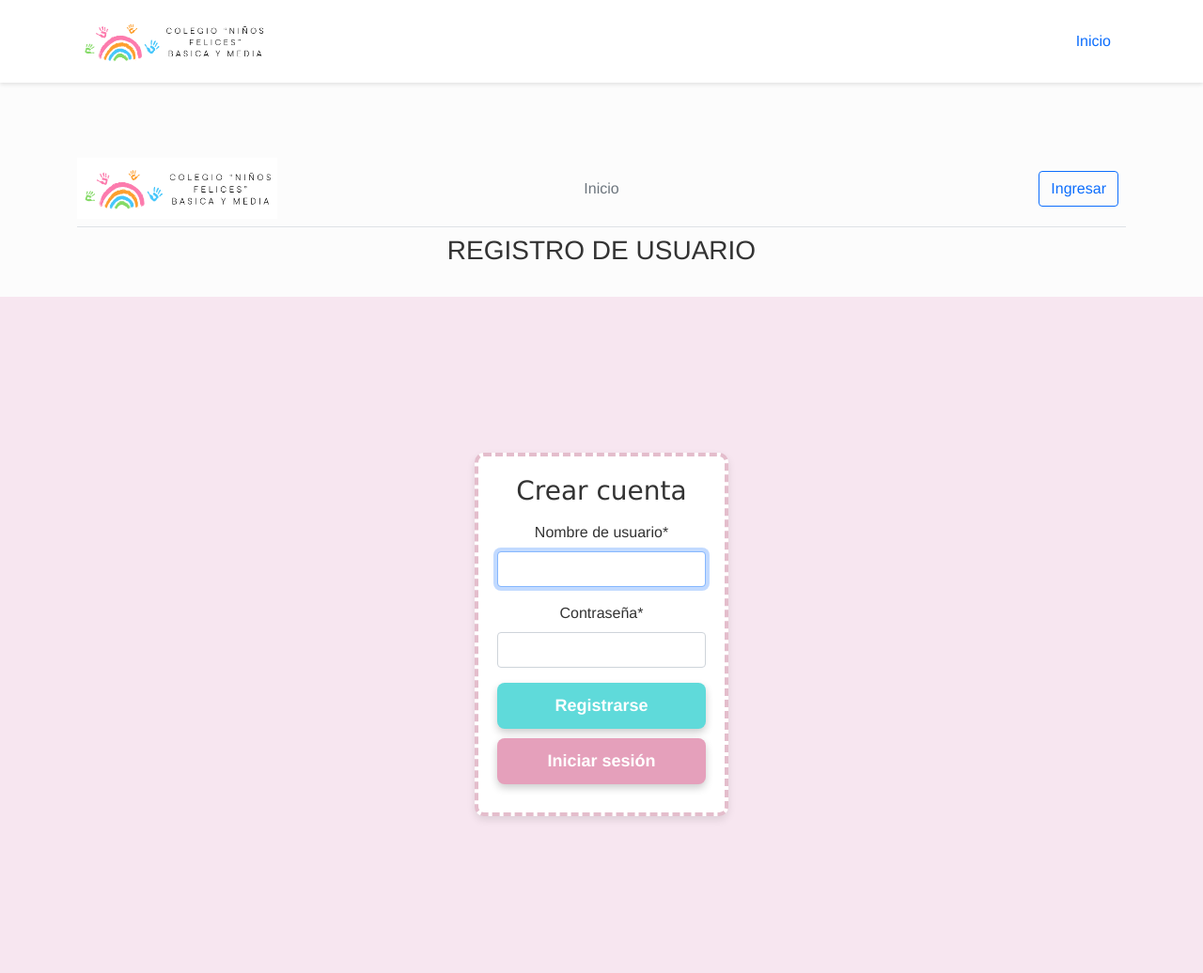
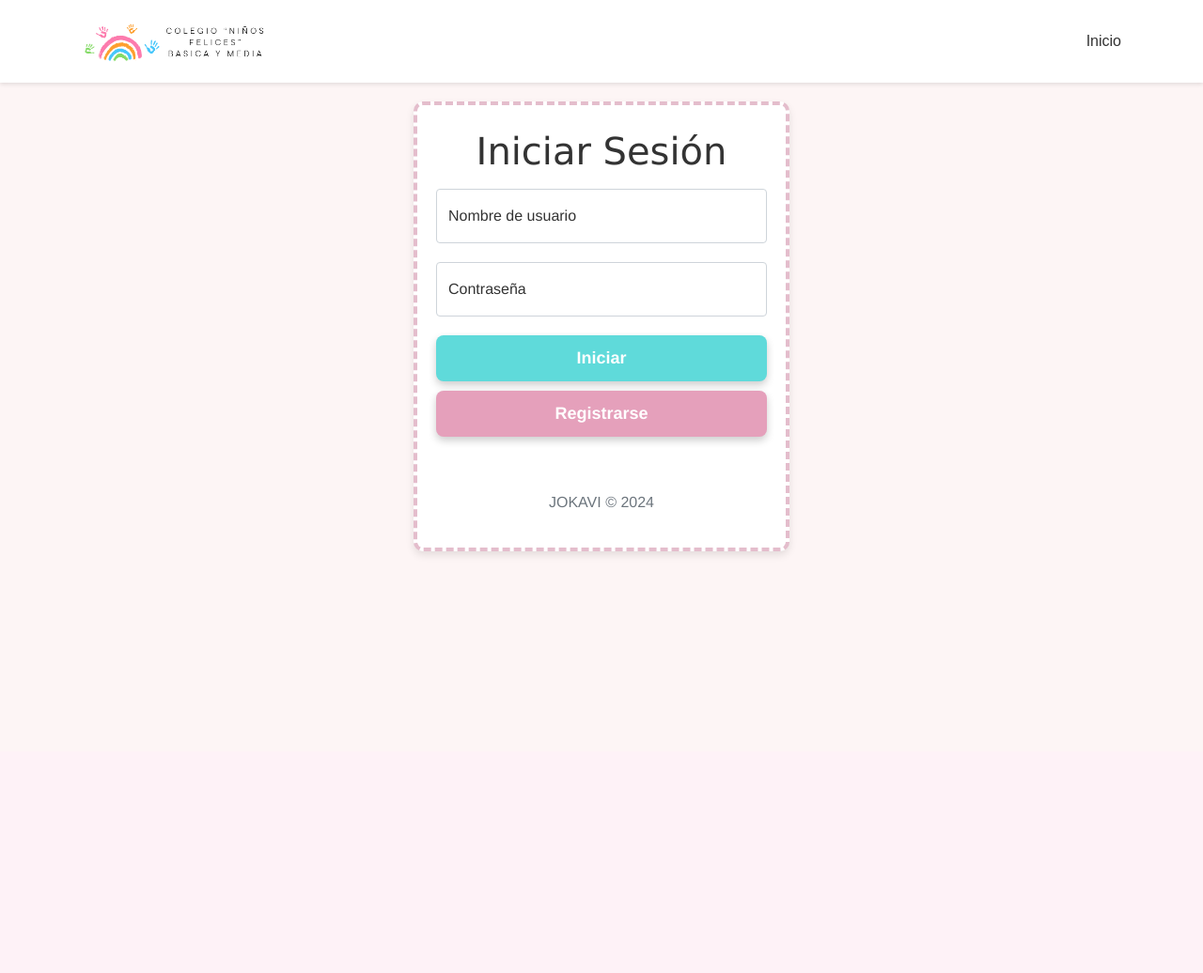
Before and after one commit to VadasmeC/Portafolio-De-TItulos, a Django app: page /accounts/login/ in a window 1280 px wide. Shown: the whole page at 94% size. After the commit the page ends 592 px from the top, so only its background shows below. Run offline with Django 4.2, Linux system fonts and the light colour scheme; some libraries are stand-ins or nearby versions.

Commit message:
Ajustes Login y Registro

```diff
--- a/Fase 2/projecto/core/static/css/estilo.css
+++ b/Fase 2/projecto/core/static/css/estilo.css
@@ -108,7 +108,7 @@ nav ul li a:hover {
 }
 
 .about {
-    background-color: #f7e6f0;
+    background-color: #fdf5f5;
     padding: 40px;
     text-align: center;
 }
--- a/Fase 2/projecto/core/templates/registration/login.html
+++ b/Fase 2/projecto/core/templates/registration/login.html
@@ -1,89 +1,42 @@
-{% extends 'core/base.html' %}
+<!DOCTYPE html>
+<html lang="es">
+{% load static %}
+{% load crispy_forms_tags %}
 
-{% block content %}
+<head>
+    <meta charset="UTF-8">
+    <meta name="viewport" content="width=device-width, initial-scale=1.0">
 
-{% load crispy_forms_tags %}
-{% load static %}
+    <link rel="stylesheet" href="{% static 'css/bootstrap5/bootstrap.min.css' %}">
+    <link rel="icon" href="{% static 'img/min-logo.png' %}" type="image/x-icon">
 
+    <script src="{% static 'js/bootstrap5/bootstrap.bundle.min.js' %}"></script>
 
-<h3 class="text-center">REGISTRO DE USUARIO</h3>
+    <link rel="stylesheet" href="https://cdnjs.cloudflare.com/ajax/libs/font-awesome/6.6.0/css/all.min.css" integrity="sha512-Kc323vGBEqzTmouAECnVceyQqyqdsSiqLQISBL29aUW4U/M7pSPA/gEUZQqv1cwx4OnYxTxve5UMg5GT6L4JJg==" crossorigin="anonymous" referrerpolicy="no-referrer" />
 
-<br>
-
-
-<nav class="navbar navbar-expand-lg navbar-light fixed-top">
-    <div class="container">
-        <a class="navbar-brand" href="#">
-            <img src="{% static 'img/logo.png' %}" alt="logo" style="width: 205px;">
-        </a>
-        <a href="/" class="nav-link">Inicio</a>
-    </div>
-</nav>
-
-
-    <section class="about">
-    <form action="" method="post">
-        {% csrf_token %}
-
-        <div class="form-signin-wrapper">
-            <h1 class="h3 mb-3 fw-normal text-center">Crear cuenta</h1>
-
-            {{ form | crispy }}
-
-            <button type="submit" class="btn btn-custom btn-login">Registrarse</button>
-            <a href="{% url 'login' %}" class="btn btn-custom btn-register">Iniciar sesión</a>
-        </div>
-    </form>
-    </section>
+    <title>Colegio Niños Felices</title>
 
         <style>
-body, html {
+        html, body {
             height: 100%;
             font-family: Helvetica, Arial, sans-serif;
-    background-color: #fcfcfc;
+                background-color: #fdf5f5;
                 color: #333;
-    padding-top: 80px;
             }
 
-
+            /* Barra */
         .navbar {
             background-color: #fff;
             box-shadow: 0 2px 4px rgba(0, 0, 0, 0.1);
         }
 
         .navbar-brand img {
-    width: 205px;
+            width: 205px; /* Tamaño del logo en la barra */
         }
 
-
-.about {
-    display: flex;
-    justify-content: center;
-    align-items: center;
-    height: calc(100vh - 80px);
-}
-
-
-.form-signin-wrapper {
-    width: 100%;
-    max-width: 400px;
-    padding: 20px;
-    margin: auto;
-    background-color: #fff;
-    border-radius: 10px;
-    box-shadow: 0 4px 8px rgba(0, 0, 0, 0.1);
-    border: 4px dashed #e4bdcc;
-}
-
-h1 {
-    font-size: 2.5rem;
-    margin-bottom: 20px;
-    font-family: Verdana, Geneva, Tahoma, sans-serif;
-}
-
-
+        /* Estilo de los botones */
         .btn-custom {
-    width: 100%;
+            width: 100%; /* Ancho completo */
             font-size: 18px;
             font-weight: bold;
             padding: 10px 0;
@@ -98,7 +51,6 @@ h1 {
             background-color: #e5a0bb;
             color: white;
         }
-
         .btn-register:hover {
             background-color: #e27fa5;
         }
@@ -107,9 +59,37 @@ h1 {
             background-color: rgb(95, 218, 218);
             color: white;
         }
-
         .btn-login:hover {
             background-color: rgb(63, 216, 140);
+        }
+
+        /* Estilo del formulario */
+        .form-signin-wrapper {
+            width: 100%;
+            max-width: 400px;
+                padding: 20px;
+                margin: auto;
+                background-color: #fff; /* Fondo blanco */
+                border-radius: 10px; /* Bordes redondeados */
+            box-shadow: 0 4px 8px rgba(0, 0, 0, 0.1); /* Sombra sutil */
+            margin-top: 20px;
+            border: 4px dashed #e4bdcc; /* Borde punteado */
+        }
+
+        .form-signin .checkbox {
+            font-weight: 400;
+        }
+
+        .form-signin .form-floating:focus-within {
+            z-index: 2;
+            }
+
+            /*tamaño del título */
+        .form-signin h1 {
+            font-size: 2.5rem;
+            margin-bottom: 20px;
+            margin-top: 5px;
+            font-family: Verdana, Geneva, Tahoma, sans-serif;
         }
 
 
@@ -117,16 +97,69 @@ h1 {
             margin-bottom: 20px;
         }
 
-.form-floating input {
-    border-radius: 8px;
+        .navbar .nav-link {
+            padding: 1px 5px;
+                color: #333;
+            font-weight: normal;
+            text-decoration: none;
+            transition: color 0.3s ease;
+            font-family: Arial, Helvetica, sans-serif;
         }
 
+        .navbar .nav-link:hover {
+            color: #7dd191;
+        }
 
-.invalid-feedback {
-    color: red;
-    font-size: 0.9rem;
-    margin-top: 5px;
+        .navbar .nav-link:focus {
+            outline: none;
+            box-shadow: none;
         }
+
     </style>
+</head>
 
-{% endblock %}
+<body class="text-center">
+    <!-- Barra de navegación -->
+    <nav class="navbar navbar-expand-lg navbar-light">
+        <div class="container">
+            <a class="navbar-brand" href="#">
+                <img src="{% static 'img/logo.png' %}" alt="logo">
+            </a>
+            <a href="/" class="nav-link">Inicio</a> <!-- Enlace de inicio en la barra -->
+        </div>
+    </nav>
+
+    <main class="form-signin-wrapper">
+        <form class="form-signin" action="" method="post">
+            {% csrf_token %}
+
+            <h1 class="h3 mb-3 fw-normal">Iniciar Sesión</h1>
+
+            <div class="form-floating">
+                <input type="text" name="{{ form.username.name }}" class="form-control" id="{{ form.username.id_for_label }}" placeholder="Nombre de usuario" required>
+                <label for="{{ form.username.id_for_label }}">Nombre de usuario</label>
+                {% if form.username.errors %}
+                    <div class="invalid-feedback">
+                        {{ form.username.errors }}
+                    </div>
+                {% endif %}
+            </div>
+            <div class="form-floating">
+                <input type="password" name="{{ form.password.name }}" class="form-control" id="{{ form.password.id_for_label }}" placeholder="*************" required>
+                <label for="{{ form.password.id_for_label }}">Contraseña</label>
+                {% if form.password.errors %}
+                    <div class="invalid-feedback">
+                        {{ form.password.errors }}
+                    </div>
+                {% endif %}
+            </div>
+
+            <!-- Botones uno debajo del otro -->
+            <button type="submit" class="btn btn-custom btn-login">Iniciar</button>
+            <a href="{% url 'registro' %}" class="btn btn-custom btn-register">Registrarse</a>
+
+            <p class="mt-5 mb-3 text-muted">JOKAVI &copy; 2024</p>
+        </form>
+    </main>
+</body>
+</html>
```
Also changed, not shown: Fase 2/projecto/core/templates/registration/registro.html (+6 -3 lines). Lines whose indentation alone changed are shown as unchanged.
